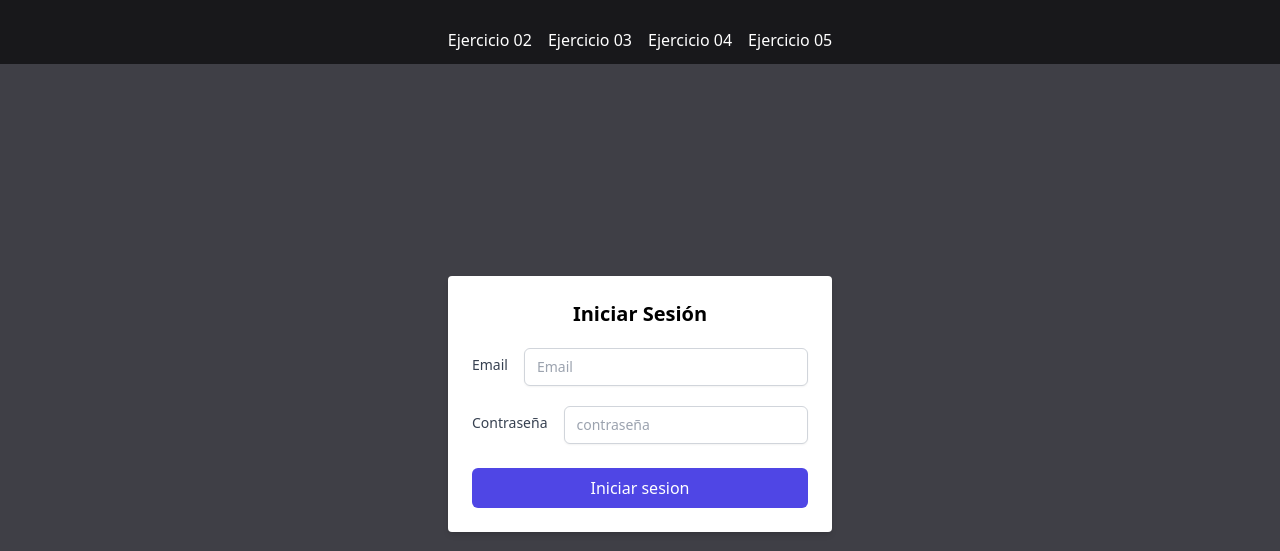
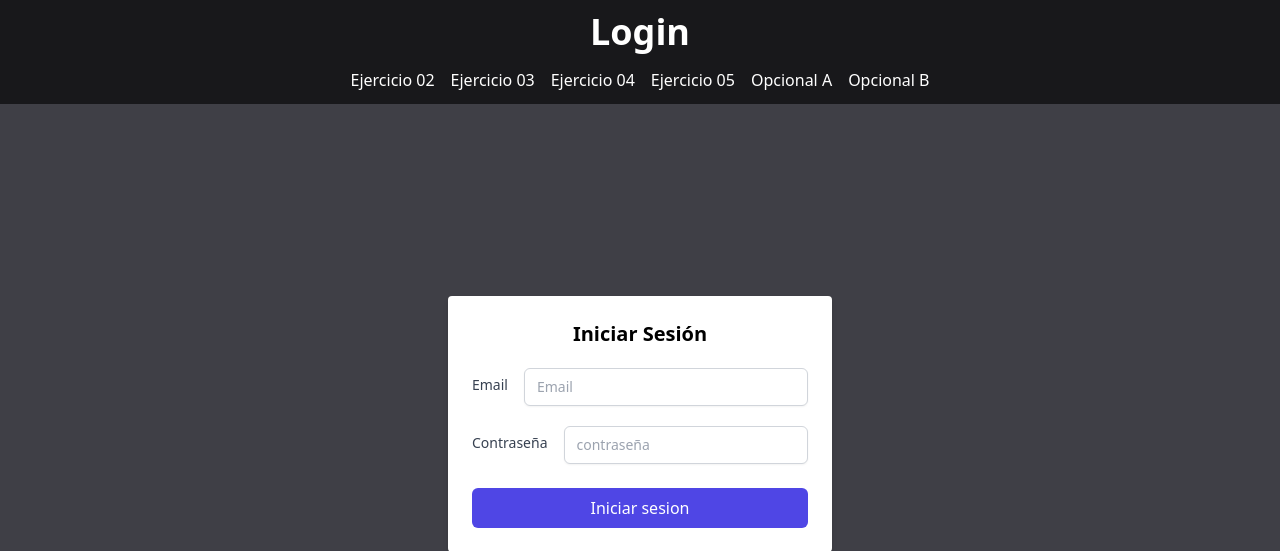
Before and after one commit to ivan2214/labo-2, a PHP site: page /Laboratorio-2/index.php in a window 1280 px wide. Shown: the top 551 px of the page. Run offline with PHP 8.4, Linux system fonts and the light colour scheme; some libraries are stand-ins or nearby versions.

Commit message:
feat(navbar): Enable navigation to Opcional A
Enables the navigation link for "Opcional A" in the navbar.

```diff
--- a/TP04-BongiovanniIvanAgustin/Ejercicio-05/php/encabezado.php
+++ b/TP04-BongiovanniIvanAgustin/Ejercicio-05/php/encabezado.php
@@ -42,7 +42,7 @@
                         Ejercicio 05
                     </a>
                 </li>
-               <!--  <li class="transition-all duration-500 hover:text-blue-500">
+                <li class="transition-all duration-500 hover:text-blue-500">
                     <a href="http://localhost/Laboratorio-2/TP04-BongiovanniIvanAgustin/Ejercicio-Opcionales-A">
                         Opcional A
                     </a>
@@ -53,13 +53,8 @@
                     </a>
                 </li>
 
-                <li class="transition-all duration-500 hover:text-blue-500">
-                    <a href="http://localhost/Laboratorio-2/TP04-BongiovanniIvanAgustin/Ejercicio-Opcionales-C">
-                        Opcional C
-                    </a>
-                </li> -->
 
             </ul>
         </nav>
-        <h1 class="text-4xl font-bold"></h1>
+        <h1 class="text-4xl font-bold">Login</h1>
     </header>
```
